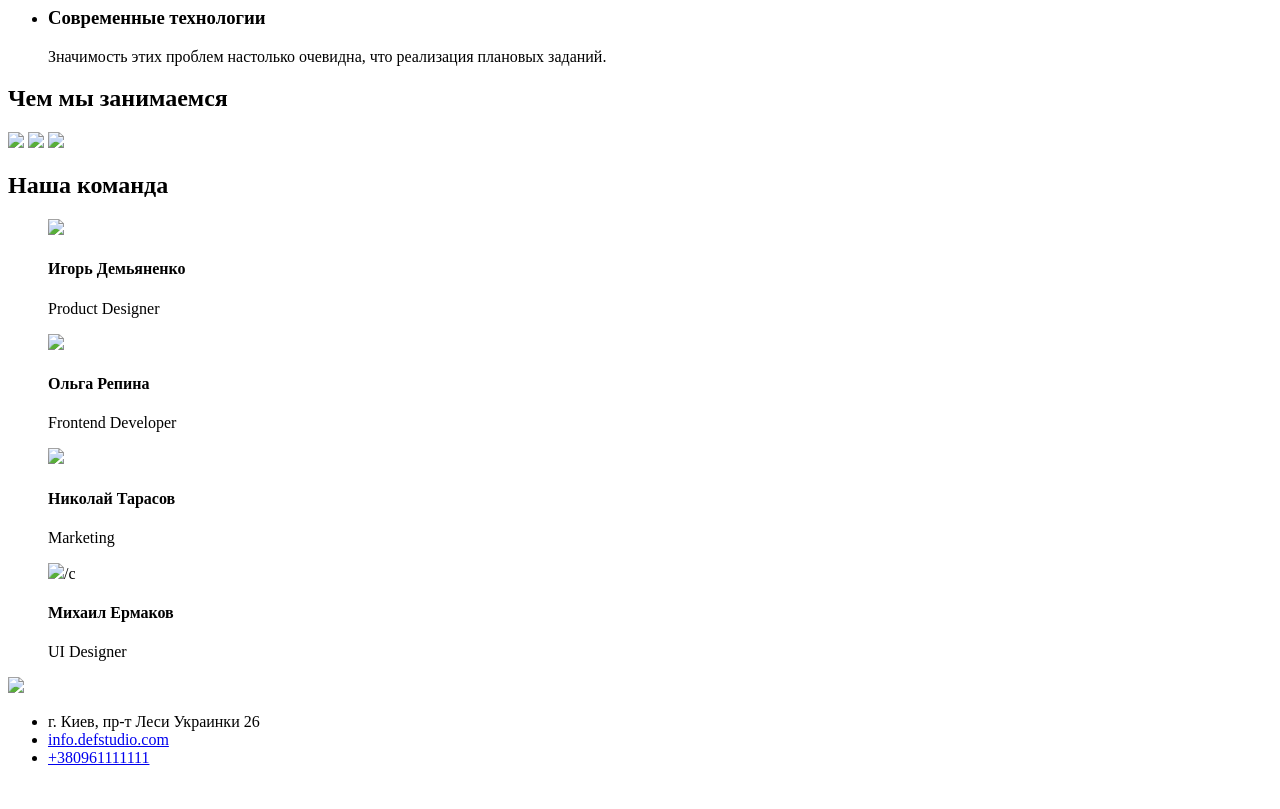
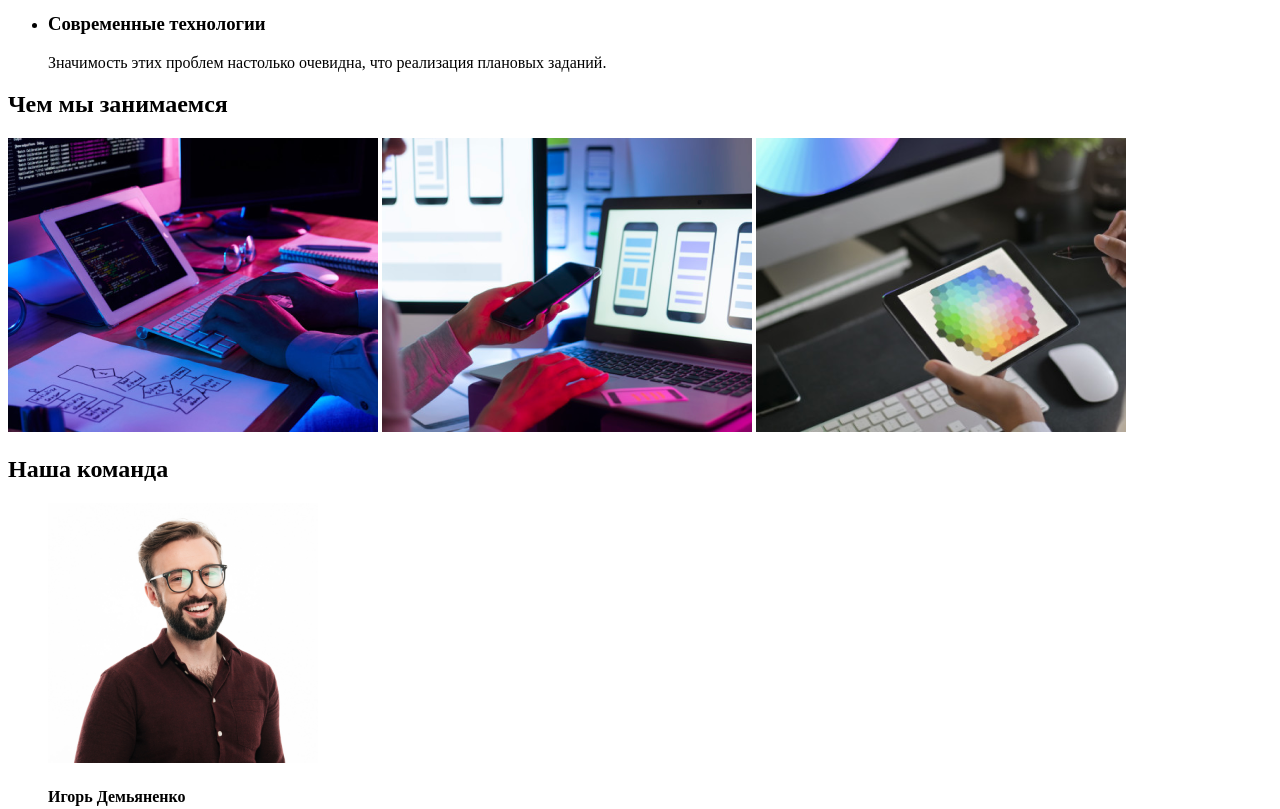
Before and after one commit to yevhensmirnov/goit-markup-hw-01, a plain HTML site: page index.html in a window 1280 px wide. Shown: the part 480-1289 px from the top of the page. Before the commit the page ends 1263 px from the top, so only its background shows below. Drawn offline with Linux system fonts and the light colour scheme; the site is published under a folder, as on GitHub Pages, so addresses that start at the root find nothing.

Commit message:
Update index.html

```diff
--- a/index.html
+++ b/index.html
@@ -10,7 +10,7 @@
     <header>
         <nav>
         <a href=""></a>
-        <img src="/css/img/WebStudio.png" alt="">
+        <img src="./css/img/WebStudio.png" alt="">
         <ul>
             <li>Студия</li>
             <li>Портфолио</li>
@@ -49,35 +49,35 @@
     </section>
     <section>
         <h1>Чем мы занимаемся</h1>
-        <img src="/css/img/box 1.png">
-        <img src="/css/img/box 2.png">
-        <img src="/css/img/box 3.png">
+        <img src="./css/img/box 1.png">
+        <img src="./css/img/box 2.png">
+        <img src="./css/img/box 3.png">
     </section>
     <section>
         <h1>Наша команда</h1>
         <figure>
-            <img src="/css/img/tc1.jpg" width=270>
+            <img src="./css/img/tc1.jpg" width=270>
             <figcaption>
                 <h4>Игорь Демьяненко</h4>
                 <span>Product Designer</span>
             </figcaption>
         </figure>
         <figure>
-            <img src="/css/img/tc2.jpg" width=270>
+            <img src="./css/img/tc2.jpg" width=270>
             <figcaption>
                 <h4>Ольга Репина</h4>
                 <span>Frontend Developer</span>
             </figcaption>
         </figure>
         <figure>
-            <img src="/css/img/tc3.jpg" width=270>
+            <img src="./css/img/tc3.jpg" width=270>
             <figcaption>
                 <h4>Николай Тарасов</h4>
                 <span>Marketing</span>
             </figcaption>
         </figure>
         <figure>
-            <img src="/css/img/tc4.jpg" width=270>/c
+            <img src="./css/img/tc4.jpg" width=270>/c
             <figcaption>
                 <h4>Михаил Ермаков</h4>
                 <span>UI Designer</span>
@@ -87,7 +87,7 @@
     </main>
     <footer>
         <a href=""></a>
-        <img src="/css/img/Footer WebStudio.png">
+        <img src="./css/img/Footer WebStudio.png">
         <ul>
             <li>г. Киев, пр-т Леси Украинки 26</li>
             <li><a href="mailto:info.defstudio.com">info.defstudio.com</a></li>
```
